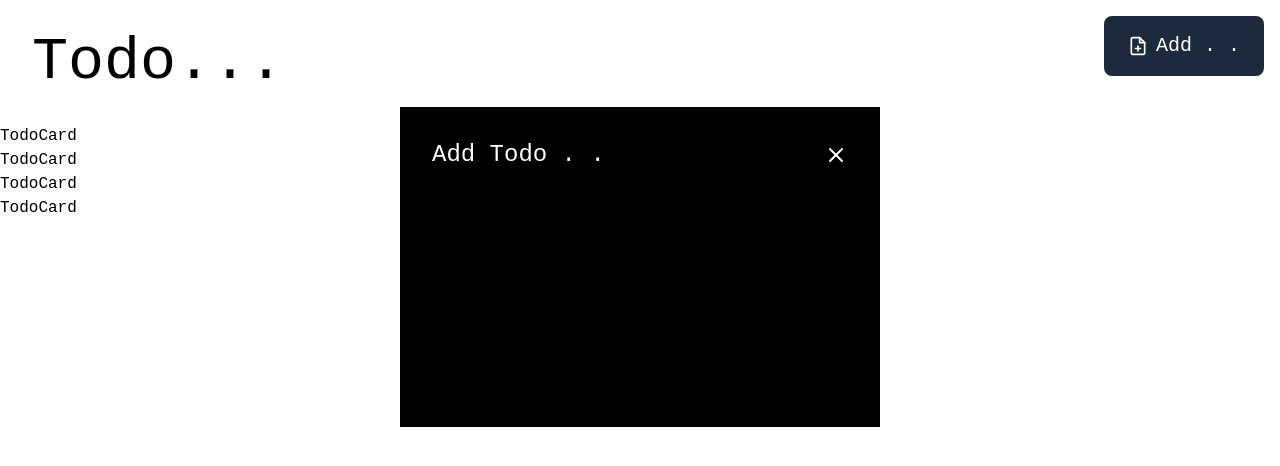
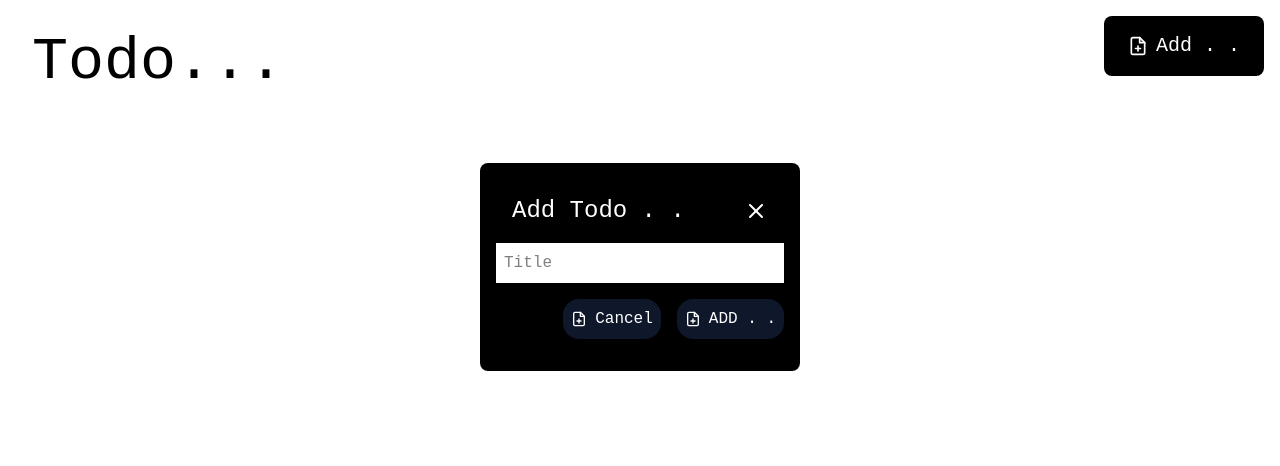
Before and after one commit to Rohanj48/Todo-Page, a React (Vite) app: page / in a window 1280 px wide. Both pictures are taken after a click on the button "Add . .". Shown: the top 466 px of the page. Built offline with nearby package versions, Linux system fonts and the light colour scheme.

Commit message:
improved popup

```diff
--- a/src/App.jsx
+++ b/src/App.jsx
@@ -6,7 +6,13 @@ import Popup from './components/Popup';
 
 function App() {
 
+    // popups state
     const [popupActive, setPopupActive] = useState(false);
+
+
+    const [title, setTitle] = useState("");
+
+
 
     const togglePopup = () => {
         setPopupActive(!popupActive);
@@ -14,18 +20,19 @@ function App() {
 
     }
 
-    const handleAdd = () => {
+    // handles what happens when a task is added
+    const handleAdd = (data) => {
+        console.log(data);
+        setTitle(data);
         togglePopup();
     };
 
     return (
         <>
-            <Navbar handleAdd={handleAdd} />
-            {popupActive && <Popup toggle={togglePopup} />}
-            <TodoCard />
-            <TodoCard />
-            <TodoCard />
-            <TodoCard />
+            <Navbar toggle={togglePopup} />
+            {popupActive && <Popup toggle={togglePopup} handleAdd={handleAdd} />}
+            <TodoCard Title={title} />
+
         </>
     )
 }
--- a/src/components/Navbar.jsx
+++ b/src/components/Navbar.jsx
@@ -1,12 +1,12 @@
 import React from 'react'
 import { FiFilePlus } from "react-icons/fi";
 
-const Navbar = ({ handleAdd }) => {
+const Navbar = ({ toggle }) => {
     return (
         <div className='flex justify-between m-4'>
             <h1 className='text-6xl text-black m-4 ' > Todo...</h1>
-            <button className=" flex items-center gap-2 rounded-lg bg-slate-800 text-xl text-white font-medium px-6 py-4 h-fit" type="button"
-                onClick={handleAdd}>
+            <button className=" flex items-center gap-2 rounded-lg bg-black text-xl text-white font-medium px-6 py-4 h-fit" type="button"
+                onClick={toggle}>
                 <FiFilePlus />
                 Add . .
             </button>
--- a/src/components/Popup.jsx
+++ b/src/components/Popup.jsx
@@ -1,14 +1,38 @@
 import React from 'react'
 import { FiX } from "react-icons/fi";
+import { useState } from 'react';
+import { FiFilePlus } from "react-icons/fi";
 
-const Popup = ({ toggle }) => {
+
+const Popup = ({ toggle, handleAdd }) => {
+
+    const [title, setTitle] = useState('');
+
+    const addClicked = () => {
+        handleAdd(title);
+    }
+
     return (
-        <div className='h-[40vh] w-[60vh] p-4  fixed top-1/3 left-1/2 transform -translate-x-1/2 -translate-y-1/2  bg-black text-white'>
+        <div className=' w-[40vh] p-4  fixed top-1/3 left-1/2 transform -translate-x-1/2 -translate-y-1/2  bg-black text-white rounded-lg'>
             <div className='flex justify-between p-4 text-2xl'>
                 Add Todo . .
                 <button className='text-white' onClick={toggle}>
                     <FiX />
                 </button>
+            </div>
+            <input name="Title" value={title} onChange={e => setTitle(e.target.value)}
+                className="bg-white text-black p-2 w-full " placeholder='Title' />
+            <div className='flex  justify-end my-4 gap-x-4 '>
+                <button className='text-white bg-slate-900 p-2 rounded-2xl flex items-center gap-2 text-md' >
+                    <FiFilePlus />
+                    Cancel
+                </button>
+                <button className='text-white bg-slate-900 p-2 rounded-2xl flex items-center gap-2 text-md'
+                    onClick={addClicked} >
+                    <FiFilePlus />
+                    ADD . .
+                </button>
+
             </div>
 
         </div>
--- a/src/components/TodoCard.jsx
+++ b/src/components/TodoCard.jsx
@@ -1,8 +1,10 @@
 import React from 'react'
 
-const TodoCard = (handleAdd) => {
+const TodoCard = ({ Title }) => {
     return (
-        <div>TodoCard</div>
+        <div>
+            {Title}
+        </div>
     )
 }
 
```
